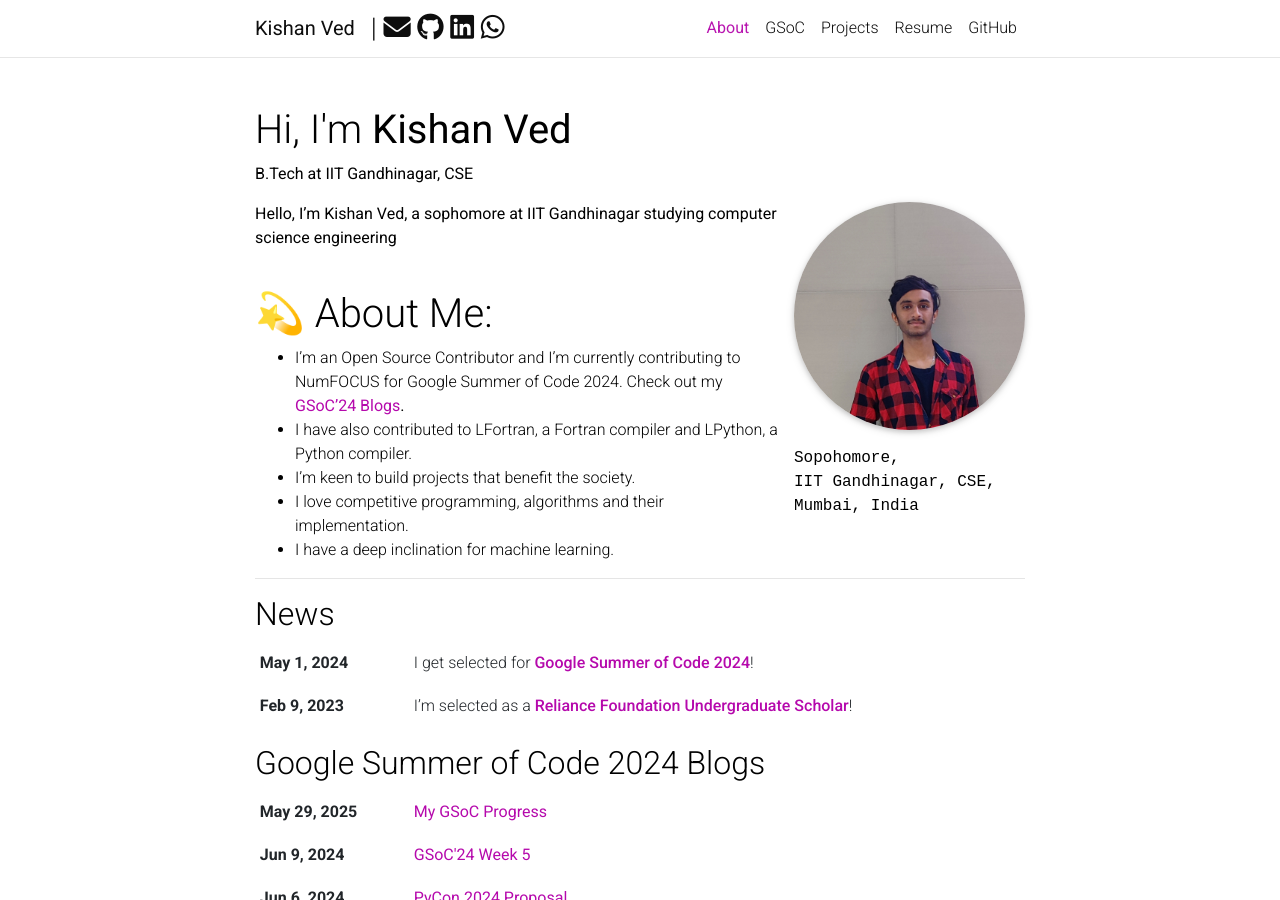
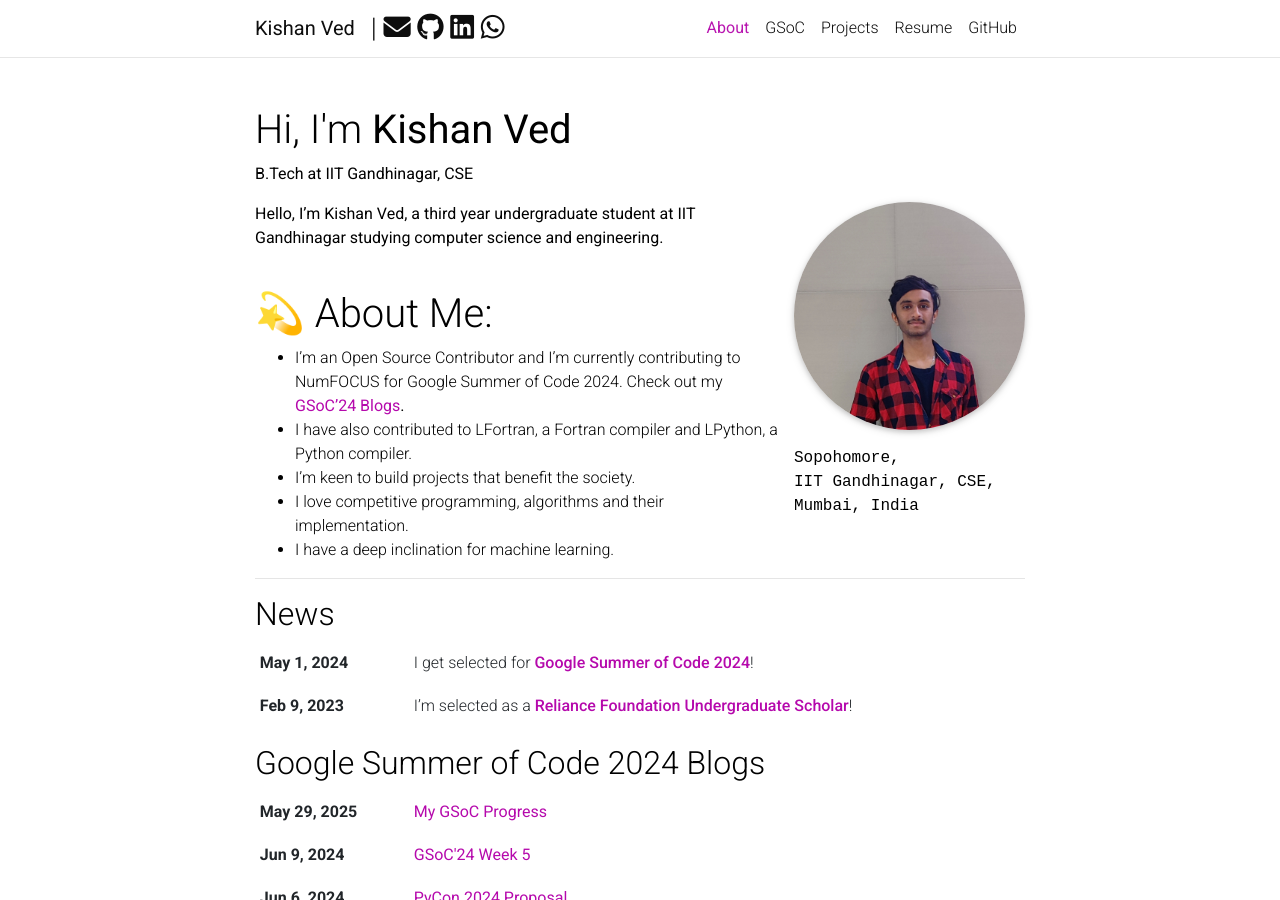
Before and after one commit to Kishan-Ved/portfolio, a Jekyll site: the page built from _pages/about.md, in a window 1280 px wide and 900 px high. Built offline with Jekyll 4.4.1, drawn with Linux system fonts in a browser that asks for light colours; full-size pictures stand in for the smaller copies a plugin makes; comment, search, counter and statistics services are not loaded; a style sheet for code colours, icons or effects is not loaded.

Commit message:
sophomore->junior undergraduate and same update to resume

```diff
--- a/_pages/about.md
+++ b/_pages/about.md
@@ -19,7 +19,7 @@
 social: false  # includes social icons at the bottom of the page
 ---
 
-<b>Hello, I'm Kishan Ved, a sophomore at IIT Gandhinagar studying computer science engineering</b>
+<b>Hello, I'm Kishan Ved, a third year undergraduate student at IIT Gandhinagar studying computer science and engineering.</b>
 <br><br>
 # 💫 About Me:
 - I'm an Open Source Contributor and I'm currently contributing to NumFOCUS for Google Summer of Code 2024. Check out my <b>[GSoC'24 Blogs](https://kishanved.tech/blog/).<br></b>
```
Also changed, not shown: _pages/cv.md (+1 -1 lines), 1 other file.
